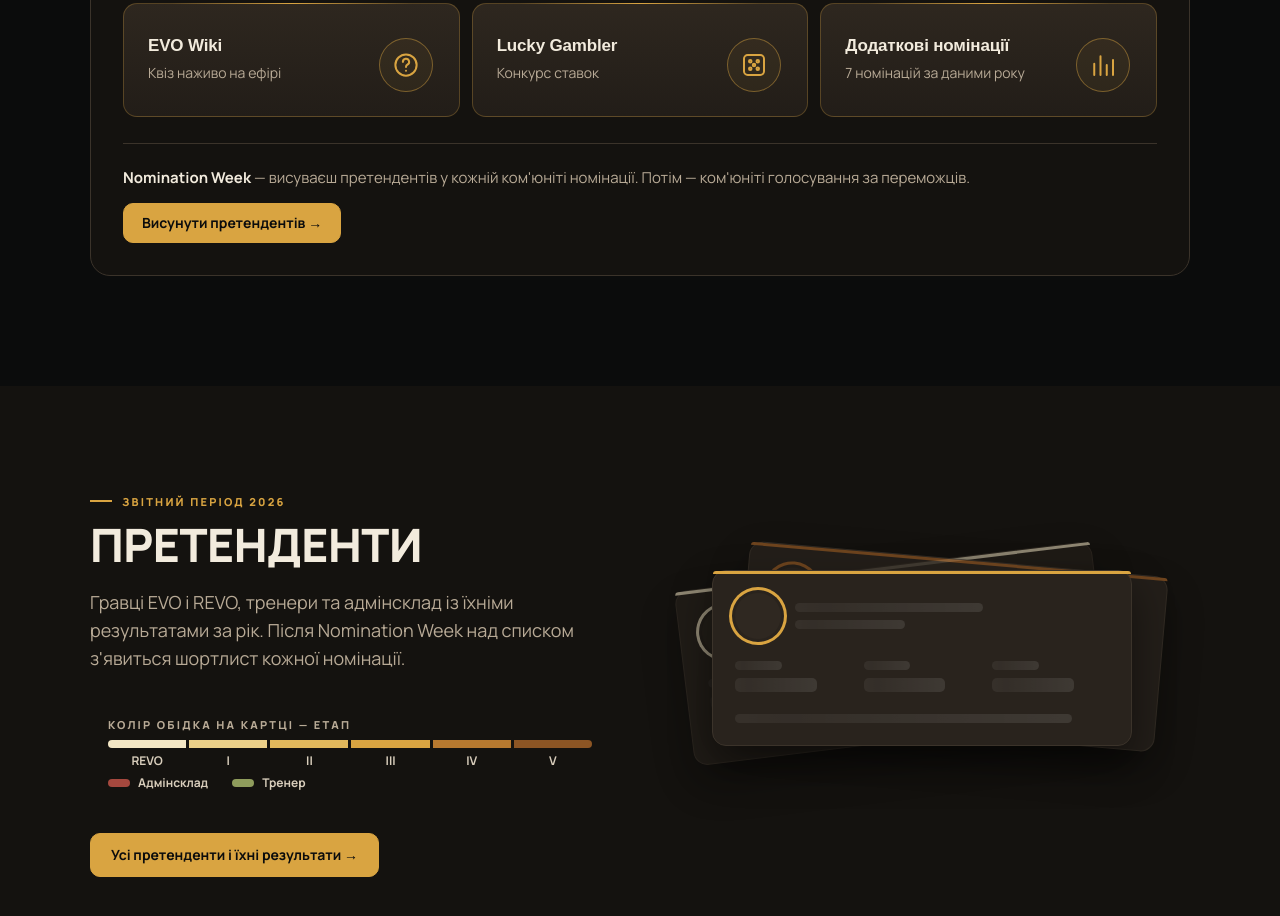
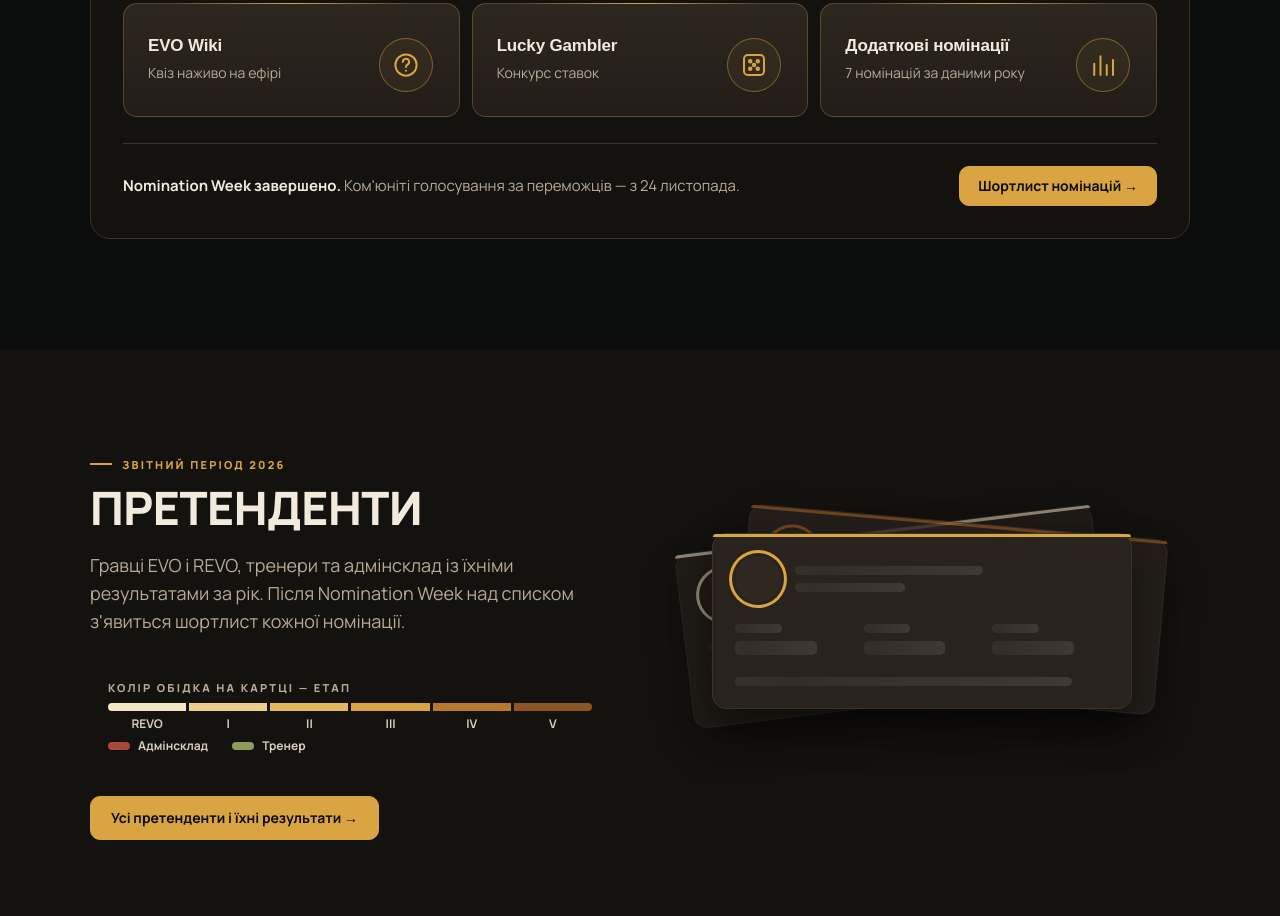
Before and after one commit to romashemeliak/evo-awards-2026, a plain HTML site: page index.html in a window 1280 px wide. Shown: the part 3179-4095 px from the top of the page. Drawn offline with nearby package versions, Linux system fonts and the light colour scheme; a web font is replaced by a local one.

Commit message:
Nominations block: after Nomination Week the call to action leads to the community vote (or shortlist), not to nominating
Co-Authored-By: Claude Fable 5.1 <noreply@anthropic.com>

```diff
--- a/index.html
+++ b/index.html
@@ -664,7 +664,7 @@ footer a:hover{color:var(--text)}
       <div class="main-grid" id="community"></div>
       <div class="sec-label"><span>Також на ефірі</span><em class="decider-mini">Квіз, конкурс ставок і додаткові номінації</em></div>
       <div class="main-grid three" id="fixed"></div>
-      <div class="inf-head">
+      <div class="inf-head" id="inf-head">
         <p><b>Nomination Week</b> — висуваєш претендентів у кожній ком'юніті номінації. Потім — ком'юніті голосування за переможців.</p>
         <a class="btn vote-btn" href="#poll-nominate" data-poll="nominate">Висунути претендентів →</a>
       </div>
@@ -981,6 +981,11 @@ function renderFab() {
 /* Тест «ніби вже відбувається»: до OPEN_ALL_UNTIL усі голосування відкриті (у базі — test_week.sql, після — clear_test.sql). */
 const OPEN_ALL_UNTIL = '2026-11-05', TEST_RUN = todayNum() <= dayNum(OPEN_ALL_UNTIL);
 POLLS.forEach(p => { const t = todayNum(); p.status = TEST_RUN ? 'open' : t < dayNum(p.opens) ? 'soon' : t > dayNum(p.closes) ? 'closed' : 'open'; });
+// після Nomination Week блок під номінаціями веде на ком'юніті голосування, а після нього — на підсумки
+(() => { const nom = POLLS.find(p => p.id === 'nominate'), fin = POLLS.find(p => p.id === 'final'), h = document.getElementById('inf-head'); if (!h || !nom || nom.status !== 'closed') return;
+  if (fin.status === 'open') h.innerHTML = `<p><b>Ком'юніті голосування</b> — у кожній номінації п'ятеро претендентів за підсумками Nomination Week. Обери переможців і постав фішки на тих, хто переможе.</p><a class="btn vote-btn" href="#poll-final" data-poll="final">Проголосувати →</a>`;
+  else if (fin.status === 'closed') h.innerHTML = `<p><b>Голосування завершено.</b> Переможців ком'юніті номінацій оголосимо на ефірі ${dLabel(EVENT_DATE)}.</p><a class="btn vote-btn" href="nominees.html">Шортлист номінацій →</a>`;
+  else h.innerHTML = `<p><b>Nomination Week завершено.</b> Ком'юніті голосування за переможців — з ${dLabel(fin.opens)}.</p><a class="btn vote-btn" href="nominees.html">Шортлист номінацій →</a>`; })();
 POLLS.forEach((p, i) => {
   const [cls, lbl] = p.kind === 'results' ? (p.status === 'soon' ? ['soon', 'Скоро'] : ['res', 'Результати']) : (p.status === 'closed' && p.results ? ['res', 'Результати'] : STATUS[p.status] || STATUS.soon);
   // майбутні й пройдені — вузькі, щоб акцент був на відкритих
```
